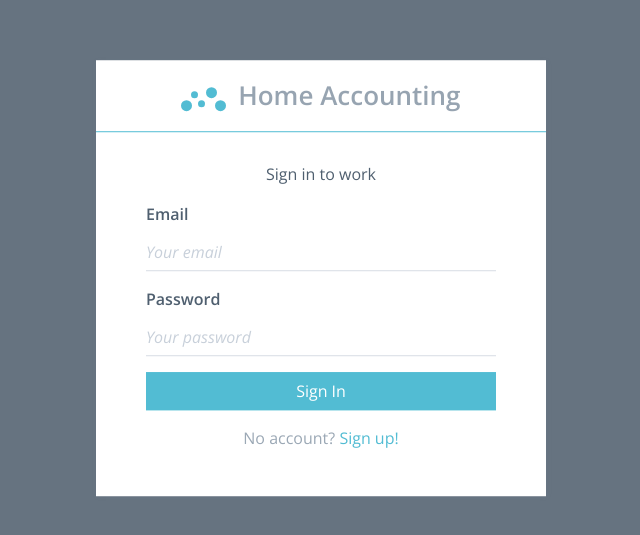
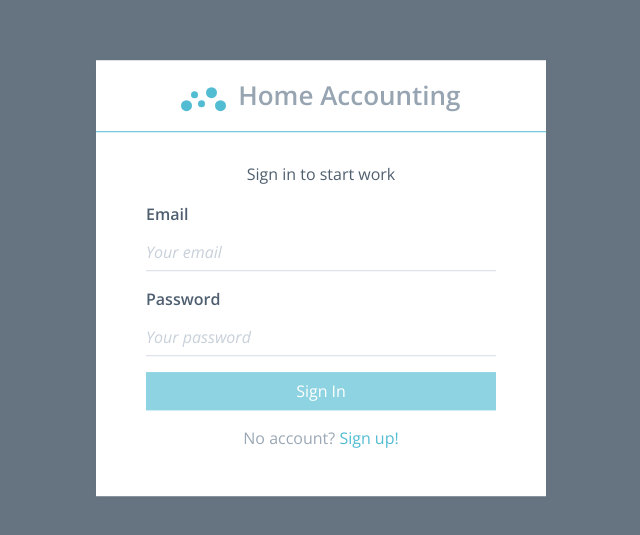
Before and after one commit to Kateryna05/home-money, an Angular app: page /login in a window 1280 px wide. Shown: the part 117-652 px from the top of the page, without its empty margins (319-959 px from the left). Built offline with nearby package versions, Linux system fonts and the light colour scheme.

Commit message:
logo (form chek)

```diff
--- a/src/app/app.module.ts
+++ b/src/app/app.module.ts
@@ -1,9 +1,12 @@
 import { BrowserModule } from '@angular/platform-browser';
 import { NgModule } from '@angular/core';
+import { HttpClientModule} from '@angular/common/http';
+import { FormsModule, ReactiveFormsModule } from '@angular/forms';
 
 import { AppComponent } from './app.component';
 import { AuthModule } from './auth/auth.module';
 import { AppRoutingModule } from './app-routing.module';
+
 
 @NgModule({
   declarations: [
@@ -11,6 +14,9 @@ import { AppRoutingModule } from './app-routing.module';
   ],
   imports: [
     BrowserModule,
+    HttpClientModule,
+    FormsModule,
+    ReactiveFormsModule,
     AuthModule,
     AppRoutingModule
   ],
--- a/src/app/auth/auth.module.ts
+++ b/src/app/auth/auth.module.ts
@@ -6,6 +6,7 @@ import { LoginComponent } from './login/login.component';
 import { RegistrationComponent } from './registration/registration.component';
 import { AuthComponent } from './auth.component';
 import { AuthRoutingModule } from './auth-routing.module';
+import { ShareModule } from '../shared/shared.mogule';
 
 
 @NgModule({
@@ -16,7 +17,8 @@ import { AuthRoutingModule } from './auth-routing.module';
 ],
     imports:[
         CommonModule,
-        AuthRoutingModule
+        AuthRoutingModule,
+        ShareModule
     ]
 })
 
--- a/src/app/auth/login/login.component.html
+++ b/src/app/auth/login/login.component.html
@@ -1,27 +1,63 @@
-<p class="text-xs-center">Sign in to work</p>
-                <form>
-                    <div class="form-group">
+<p class="text-xs-center">Sign in to start work</p>
+        <form [formGroup]="form" (ngSubmit)="onSubmit()">
+                    <div
+                        class="form-group"
+                        [ngClass]="{'has-error': form.get('email').invalid && form.get('email').touched}"
+                    >
                         <label for="email">Email</label>
                         <input
                             type="text"
                             class="form-control underlined"
                             id="email"
                             placeholder="Your email"
+                            formControlName="email"
                         >
                     </div>
-                    <div class="form-group">
+
+                        <span
+                        class="form-help-text"
+                        *ngIf="form.get('email').invalid && form.get('email').touched" >
+                            <span *ngIf="form.get('email')['errors'] ['required']">Please enter an email.</span>
+                            <span *ngIf="form.get('email')['errors'] ['email']">Please enter a valid email.</span>
+                        </span>
+
+                    <div
+                        class="form-group"
+                        [ngClass]="{'has-error': form.get('password').invalid && form.get('password').touched}"
+                    >
                         <label for="password">Password</label>
                         <input
                             type="password"
                             class="form-control underlined"
                             id="password"
                             placeholder="Your password"
+                            formControlName="password"
                         >
                     </div>
+
+                    <span
+                    class="form-help-text"
+                    *ngIf="form.get('password').invalid && form.get('password').touched" >
+                        <span *ngIf="form.get('password')['errors'] ['required']">Please enter password.</span>
+                        <span *ngIf="form.get('password')['errors']['minlength']">
+                                Password must be longer then
+                                {{ form.get('password')['errors']['minlength']['requiredLength'] }}
+                                characters. Now you have {{ form.get('password')['errors']['minlength']['actualLength'] }}.
+                              </span>
+                    </span>
+
                     <div class="form-group">
-                        <button type="submit" class="btn btn-block btn-primary">Sign In</button>
+                        <button
+                            type="submit"
+                            class="btn btn-block btn-primary"
+                            [disabled]="form.invalid"
+                        >
+                        Sign In
+                        </button>
                     </div>
                     <div class="form-group">
                         <p class="text-muted text-xs-center">
                             No account? <a href="#">Sign up!</a>
- </p>
+                        </p>
+                    </div>
+         </form>
--- a/src/app/auth/login/login.component.ts
+++ b/src/app/auth/login/login.component.ts
@@ -1,4 +1,5 @@
 import { Component, OnInit } from '@angular/core';
+import { FormControl, FormGroup, Validators } from '@angular/forms';
 
 @Component({
   selector: 'wfm-login',
@@ -7,9 +8,19 @@ import { Component, OnInit } from '@angular/core';
 })
 export class LoginComponent implements OnInit {
 
+  form: FormGroup;
+
   constructor() { }
 
   ngOnInit() {
+    this.form = new FormGroup({
+      'email': new FormControl(null, [Validators.required, Validators.email]),
+      'password': new FormControl(null, [Validators.required, Validators.minLength(6)])
+    });
+  }
+
+  onSubmit() {
+    console.log(this.form);
   }
 
 }
--- /dev/null
+++ b/src/app/shared/shared.mogule.ts
@@ -0,0 +1,19 @@
+import { NgModule } from "@angular/core";
+import {ReactiveFormsModule, FormsModule} from '@angular/forms';
+import { CommonModule } from '@angular/common';
+
+
+@NgModule ({
+    imports: [
+        CommonModule,
+        ReactiveFormsModule,
+],
+
+    exports: [
+        CommonModule,
+        FormsModule,
+        ReactiveFormsModule,
+    ]
+})
+
+export class ShareModule {}
```
